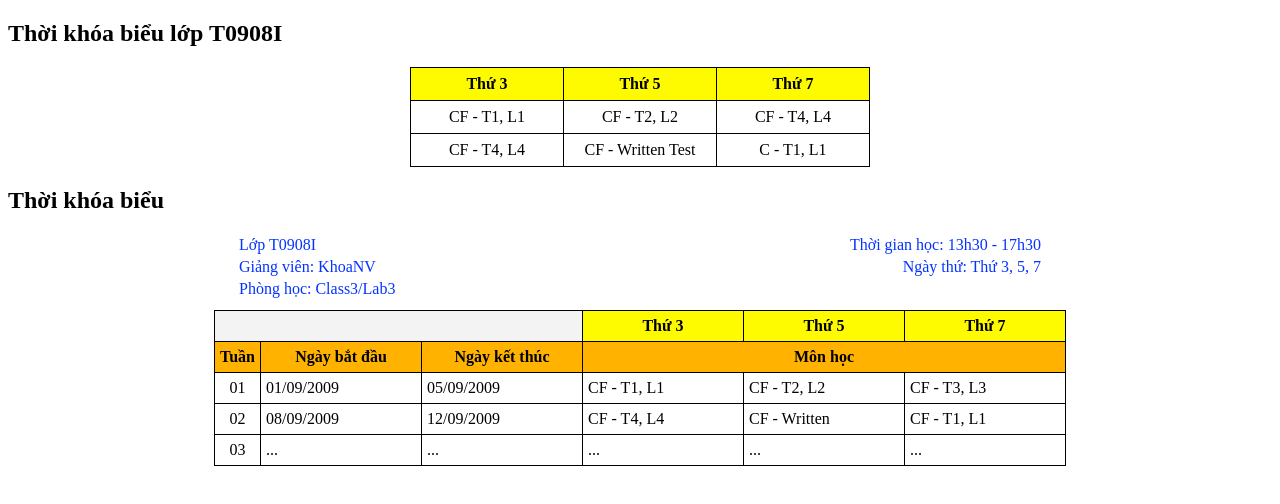
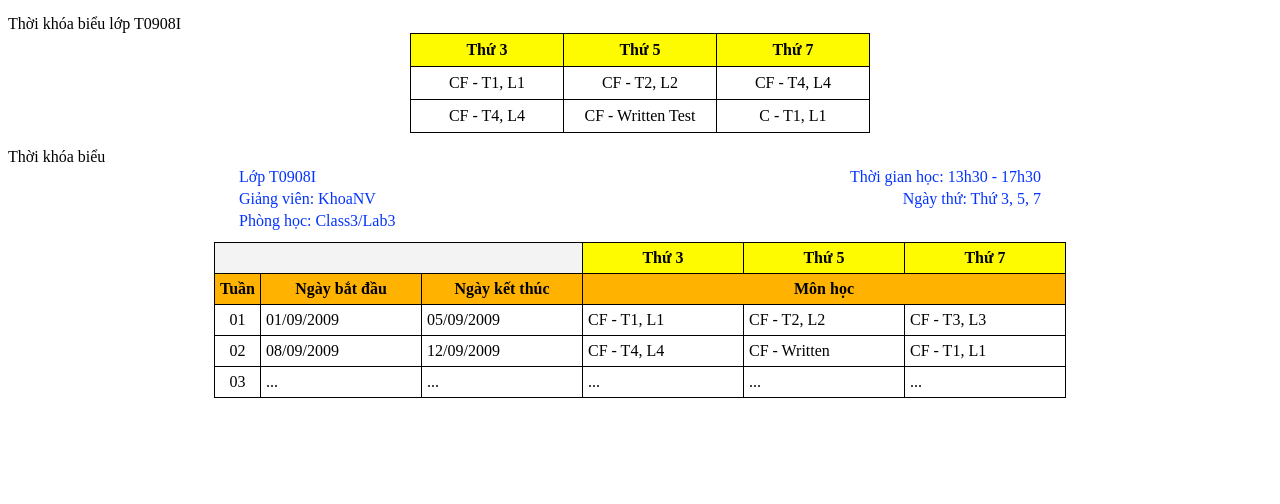
Before and after one commit to vupa2/Module1_5.8_simpletimetable, a plain HTML site: page index.html in a window 1280 px wide. Drawn offline with Linux system fonts and the light colour scheme.

Commit message:
Update index.html

```diff
--- a/index.html
+++ b/index.html
@@ -10,7 +10,7 @@
 <body>
   <!-- Bai 1 -->
   <div id="bai1">
-    <h2>Thời khóa biểu lớp T0908I</h2>
+    <caption>Thời khóa biểu lớp T0908I</caption>
     <table>
       <thead>
         <tr>
@@ -36,7 +36,7 @@
 
   <!-- Bai 2 -->
   <div id="bai2">
-    <h2>Thời khóa biểu</h2>
+    <caption>Thời khóa biểu</caption>
     <table class="info">
       <tbody>
         <tr>
```
